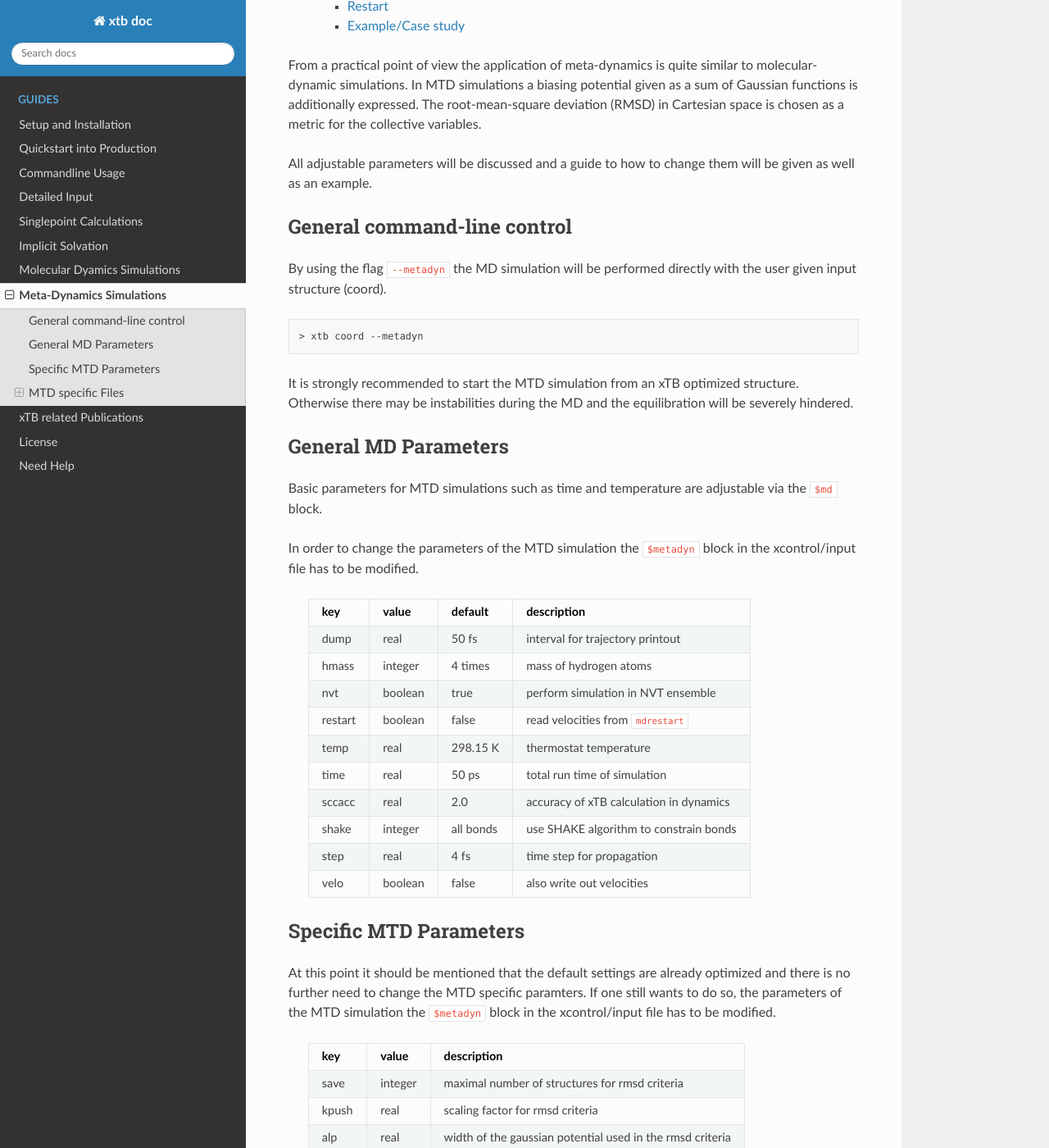
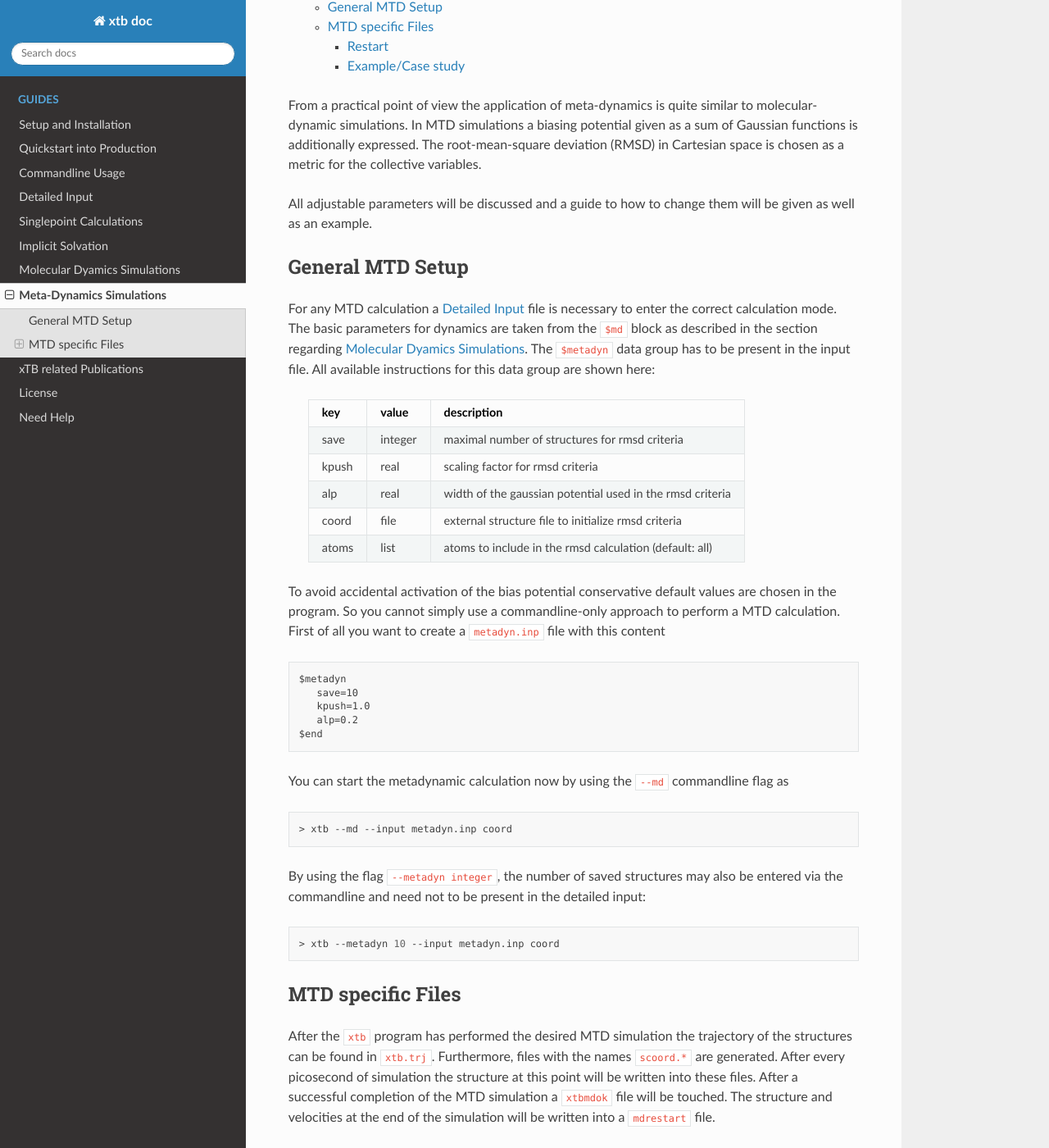
Before and after one commit to grimme-lab/xtb_docs, a Sphinx documentation site: the page built from source/mtd.rst, in a window 1280 px wide and 1400 px high, scrolled down 392 px. Shown: the whole window at 82% size. Built offline with Sphinx 7.4.7 and the Read the Docs theme 2.0.0, drawn with Linux system fonts in a browser that asks for light colours; some of the changed text lies outside the part shown.

Commit message:
updated the MTD guide
- removed wrong and missleading information about the CLI and the detailed input
- removed dublicates to MD and referenced MD instead
- added correct citation from JCTC

```diff
--- a/source/mtd.rst
+++ b/source/mtd.rst
@@ -4,9 +4,19 @@
  Meta-Dynamics Simulations
 -------------------------------
 
-In this chapter, all necessary information will be given in order to perform meta-dynamics (MTD, checkout the ChemRxiv `preprint`_) simulations with `xTB`.
+In this guide, all necessary information will be given in order to perform
+meta-dynamics (MTD) simulations with the ``xtb`` program.
+For the theory behind our MTD approach please refer to:
 
-.. _preprint: https://doi.org/10.26434/chemrxiv.7660532.v1
+    S. Grimme,
+    *Exploration of Chemical Compound, Conformer, and Reaction Space with
+    Meta-Dynamics Simulations Based on Tight-Binding Quantum Chemical
+    Calculations*,
+    *J. Chem. Theory Comput.*, Article ASAP
+    **DOI:** `10.1021/acs.jctc.9b00143`__
+    Publication Date (Web): April 3, 2019
+
+__ https://doi.org/10.1021/acs.jctc.9b00143
 
 .. contents::
 
@@ -16,61 +26,14 @@ The root-mean-square deviation (RMSD) in Cartesian space is chosen as a metric f
 
 All adjustable parameters will be discussed and a guide to how to change them will be given as well as an example.
 
+General MTD Setup
+=================
 
-General command-line control
-============================
-
-By using the flag ``--metadyn`` the MD simulation will be performed directly with the user given input structure (coord).
-
-.. code:: bash
-
-  > xtb coord --metadyn
-
-It is strongly recommended to start the MTD simulation from an xTB
-optimized structure.
-Otherwise there may be instabilities during the MD and the equilibration
-will be severely hindered.
-
-
-General MD Parameters
-=====================
-
-Basic parameters for MTD simulations such as time and temperature are adjustable via the ``$md`` block.
-
-In order to change the parameters of the MTD simulation the ``$metadyn`` block
-in the xcontrol/input file has to be modified.
-
-  +---------+---------+-----------+-----------------------------------------+
-  |  key    | value   | default   | description                             |
-  +=========+=========+===========+=========================================+
-  | dump    | real    | 50 fs     | interval for trajectory printout        |
-  +---------+---------+-----------+-----------------------------------------+
-  | hmass   | integer | 4 times   | mass of hydrogen atoms                  |
-  +---------+---------+-----------+-----------------------------------------+
-  | nvt     | boolean | true      | perform simulation in NVT ensemble      |
-  +---------+---------+-----------+-----------------------------------------+
-  | restart | boolean | false     | read velocities from ``mdrestart``      |
-  +---------+---------+-----------+-----------------------------------------+
-  | temp    | real    | 298.15 K  | thermostat temperature                  |
-  +---------+---------+-----------+-----------------------------------------+
-  | time    | real    | 50 ps     | total run time of simulation            |
-  +---------+---------+-----------+-----------------------------------------+
-  | sccacc  | real    | 2.0       | accuracy of xTB calculation in dynamics |
-  +---------+---------+-----------+-----------------------------------------+
-  | shake   | integer | all bonds | use SHAKE algorithm to constrain bonds  |
-  +---------+---------+-----------+-----------------------------------------+
-  | step    | real    | 4 fs      | time step for propagation               |
-  +---------+---------+-----------+-----------------------------------------+
-  | velo    | boolean | false     | also write out velocities               |
-  +---------+---------+-----------+-----------------------------------------+
-
-Specific MTD Parameters
-=======================
-
-At this point it should be mentioned that the default settings are already optimized and there is no further need
-to change the MTD specific paramters.
-If one still wants to do so, the parameters of the MTD simulation the ``$metadyn`` block
-in the xcontrol/input file has to be modified.
+For any MTD calculation a :ref:`detailed-input` file is necessary to enter
+the correct calculation mode. The basic parameters for dynamics are taken
+from the ``$md`` block as described in the section regarding :ref:`md`.
+The ``$metadyn`` data group has to be present in the input file.
+All available instructions for this data group are shown here:
 
   +---------+---------+-----------------------------------------------------------+
   |  key    | value   | description                                               |
@@ -86,31 +49,34 @@ in the xcontrol/input file has to be modified.
   | atoms   | list    | atoms to include in the rmsd calculation (default: all)   |
   +---------+---------+-----------------------------------------------------------+
 
-By using the flag ``--metadyn integer``, the number of saved structures may also be entered via the command line.
+To avoid accidental activation of the bias potential conservative default values
+are chosen in the program. So you cannot simply use a commandline-only approach
+to perform a MTD calculation. First of all you want to create a ``metadyn.inp``
+file with this content
+
+.. code::
+
+   $metadyn
+      save=10
+      kpush=1.0
+      alp=0.2
+   $end
+
+You can start the metadynamic calculation now by using the ``--md`` commandline
+flag as
 
 .. code:: bash
 
-  > xtb coord --metadyn 10
+   > xtb --md --input metadyn.inp coord
 
 
-The above xtb call with all other settings on default should look like below in your input file
+By using the flag ``--metadyn integer``, the number of saved structures may
+also be entered via the commandline and need not to be present in the
+detailed input:
 
-.. code::
+.. code:: bash
 
-   $md
-      temp=298.15 # in K
-      time= 50.0  # in ps
-      dump= 50.0  # in fs
-      step=  4.0  # in fs
-      velo=false
-      nvt =true
-      hmass=4
-      shake=2
-      sccacc=2.0
-   $metadyn
-      save=10
-      factor=0.000000000
-
+   > xtb --metadyn 10 --input metadyn.inp coord
 
 MTD specific Files
 ==================
```
